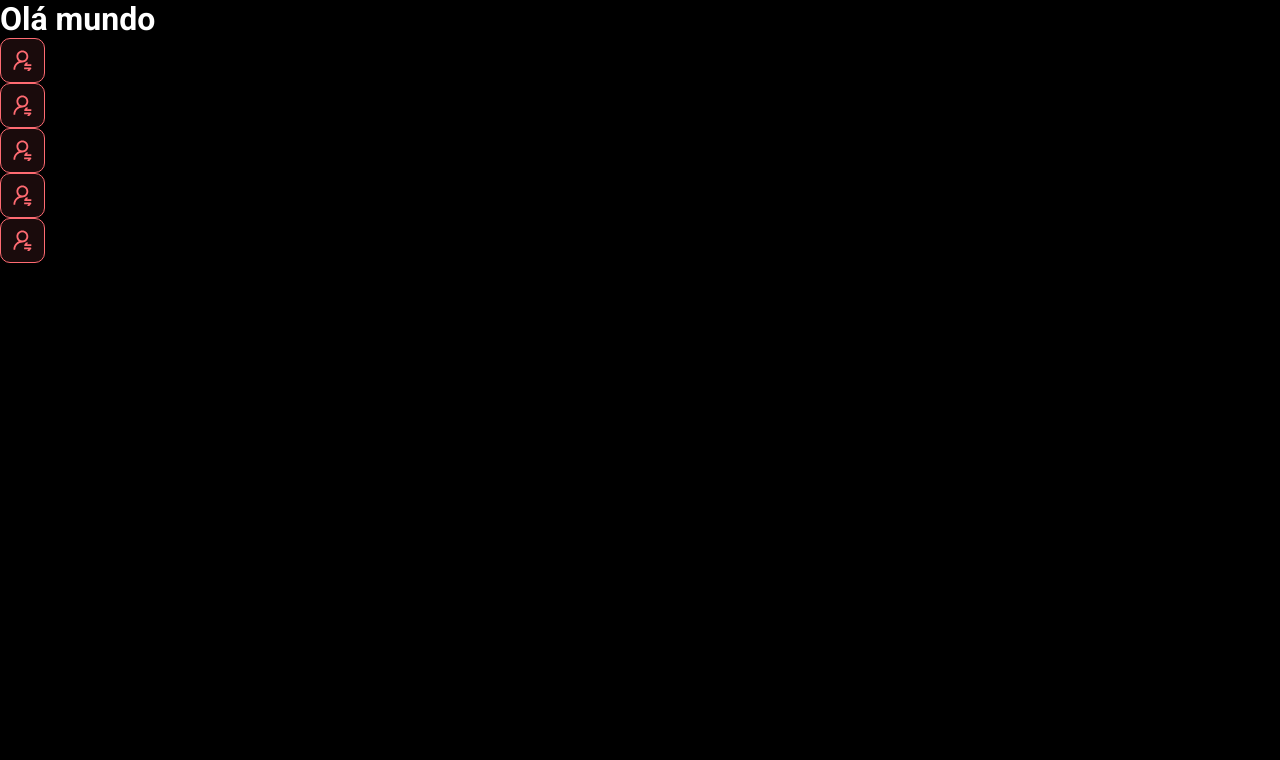
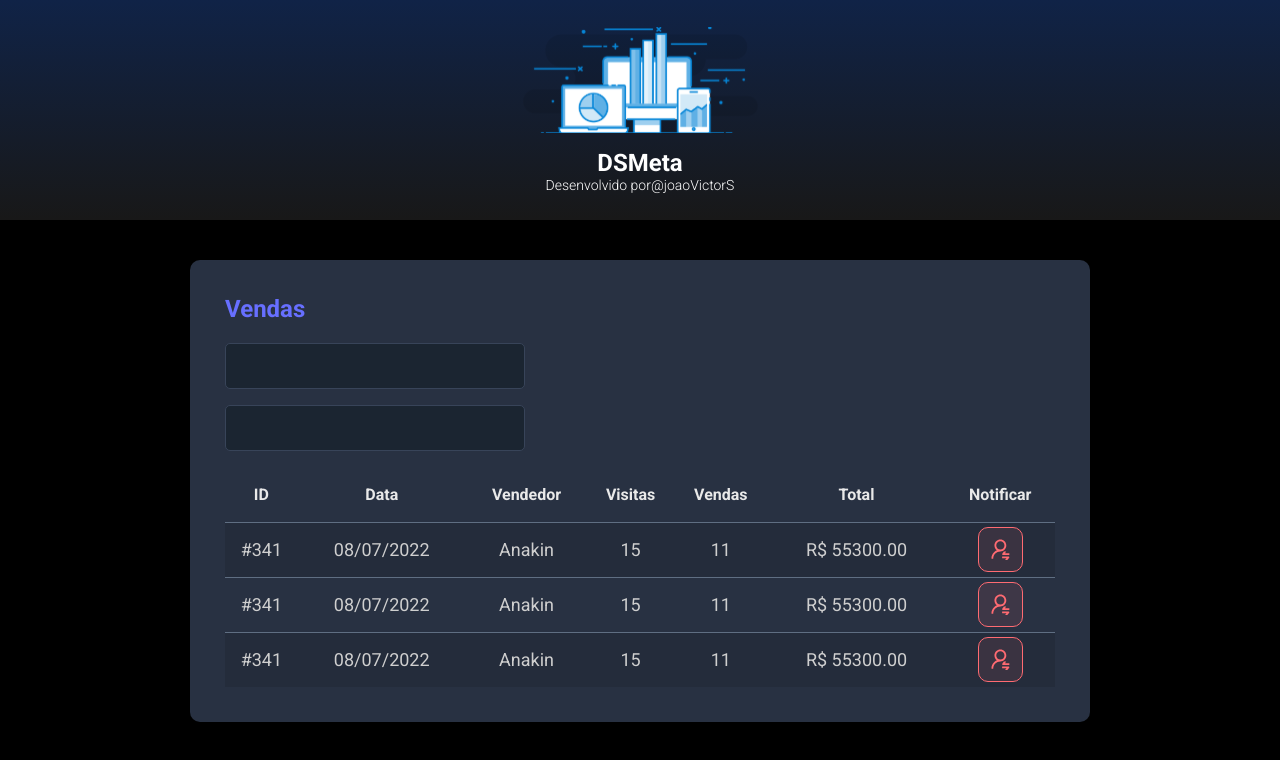
Before and after one commit to joaoVictorS/dsmeta, a React (Vite) app in the folder frontend/: page / in a window 1280 px wide. Shown: the top 760 px of the page. Built offline with nearby package versions, Linux system fonts and the light colour scheme.

Commit message:
other components

```diff
--- a/frontend/src/App.tsx
+++ b/frontend/src/App.tsx
@@ -1,15 +1,18 @@
-import NotificationButton from "./componentes/NotificationButton"
+import Header from "./componentes/header"
+import SalesCard from "./componentes/SalesCard"
 
 function App() {
   return (
     <>
-      <h1>Olá mundo</h1>
-      <NotificationButton />
-      <NotificationButton />
-      <NotificationButton />
-      <NotificationButton />
-      <NotificationButton />
 
+      <Header />
+      <main>
+        <section id="sales">
+          <div class="dsmeta-container">
+            <SalesCard />
+          </div>
+        </section>
+      </main>
     </>
   )
 }
--- a/frontend/src/componentes/NotificationButton/stylle.css
+++ b/frontend/src/componentes/NotificationButton/stylle.css
@@ -13,3 +13,12 @@
   .dsmeta-red-btn img {
       width: 19px;
   }
+  .dsmeta-container {
+    width: 100%;
+    max-width: 900px;
+    margin: 0 auto;
+  }
+
+  #sales {
+    padding: 40px 10px;
+  }
--- /dev/null
+++ b/frontend/src/componentes/SalesCard/index.tsx
@@ -0,0 +1,88 @@
+import icone from "../../assets/img/notification-icon.svg"
+import "./stylle.css"
+
+function SalesCard() {
+    return (
+        <>
+
+            <div className="dsmeta-card">
+                <h2 className="dsmeta-sales-title">Vendas</h2>
+                <div>
+                    <div className="dsmeta-form-control-container">
+                        <input className="dsmeta-form-control" type="text" />
+                    </div>
+                    <div className="dsmeta-form-control-container">
+                        <input className="dsmeta-form-control" type="text" />
+                    </div>
+                </div>
+
+                <div>
+                    <table className="dsmeta-sales-table">
+                        <thead>
+                            <tr>
+                                <th className="show992">ID</th>
+                                <th className="show576">Data</th>
+                                <th>Vendedor</th>
+                                <th className="show992">Visitas</th>
+                                <th className="show992">Vendas</th>
+                                <th>Total</th>
+                                <th>Notificar</th>
+                            </tr>
+                        </thead>
+                        <tbody>
+                            <tr>
+                                <td className="show992">#341</td>
+                                <td className="show576">08/07/2022</td>
+                                <td>Anakin</td>
+                                <td className="show992">15</td>
+                                <td className="show992">11</td>
+                                <td>R$ 55300.00</td>
+                                <td>
+                                    <div className="dsmeta-red-btn-container">
+                                        <div className="dsmeta-red-btn">
+                                            <img src={icone} alt="Notificar" />
+                                        </div>
+                                    </div>
+                                </td>
+                            </tr>
+                            <tr>
+                                <td className="show992">#341</td>
+                                <td className="show576">08/07/2022</td>
+                                <td>Anakin</td>
+                                <td className="show992">15</td>
+                                <td className="show992">11</td>
+                                <td>R$ 55300.00</td>
+                                <td>
+                                    <div className="dsmeta-red-btn-container">
+                                        <div className="dsmeta-red-btn">
+                                            <img src={icone} alt="Notificar" />
+                                        </div>
+                                    </div>
+                                </td>
+                            </tr>
+                            <tr>
+                                <td className="show992">#341</td>
+                                <td className="show576">08/07/2022</td>
+                                <td>Anakin</td>
+                                <td className="show992">15</td>
+                                <td className="show992">11</td>
+                                <td>R$ 55300.00</td>
+                                <td>
+                                    <div className="dsmeta-red-btn-container">
+                                        <div className="dsmeta-red-btn">
+                                            <img src={icone} alt="Notificar" />
+                                        </div>
+                                    </div>
+                                </td>
+                            </tr>
+                        </tbody>
+
+                    </table>
+                </div>
+
+            </div>
+        </>
+    )
+}
+
+export default SalesCard
--- /dev/null
+++ b/frontend/src/componentes/SalesCard/stylle.css
@@ -0,0 +1,123 @@
+.dsmeta-card {
+    background-color: #283142;
+    border-radius: 10px;
+    padding: 30px 10px;
+  }
+
+  .dsmeta-container {
+    width: 100%;
+    max-width: 900px;
+    margin: 0 auto;
+  }
+
+  #sales {
+    padding: 40px 10px;
+  }
+
+  .dsmeta-sales-title {
+    color: #676fff;
+    font-size: 24px;
+    margin-bottom: 20px;
+  }
+
+  .dsmeta-form-control-container {
+    margin-bottom: 16px;
+    max-width: 300px;
+  }
+
+  .dsmeta-form-control {
+    width: 100%;
+    height: 46px;
+    background-color: #1b2531;
+    border: 1px solid #384459;
+    border-radius: 5px;
+    color: #9aaabe;
+    padding: 0 20px;
+    font-size: 18px;
+  }
+
+  .dsmeta-sales-table {
+    width: 100%;
+    border-spacing: 0;
+    border-collapse: collapse;
+  }
+
+  .dsmeta-sales-table thead {
+    height: 55px;
+    font-size: 16px;
+    color: #e9e9e9;
+    font-weight: 700;
+  }
+
+  .dsmeta-sales-table tbody {
+    font-size: 14px;
+    font-weight: 400;
+    color: #cfcfcf;
+    text-align: center;
+  }
+
+  .dsmeta-sales-table tbody tr {
+    height: 74px;
+    border-top: 1px solid #5f6e82;
+  }
+
+  .dsmeta-sales-table tbody tr:hover > td {
+    background-color: #384459;
+  }
+
+  .dsmeta-sales-table tbody tr:nth-child(odd) {
+    background-color: #242c3b;
+  }
+
+  .dsmeta-red-btn-container {
+      display: flex;
+      justify-content: center;
+  }
+
+  .dsmeta-red-btn {
+    height: 45px;
+    width: 45px;
+    background: rgba(255, 107, 114, 0.1);
+    border: 1px solid #ff6b72;
+    border-radius: 10px;
+    display: flex;
+    align-items: center;
+    justify-content: center;
+    cursor: pointer;
+  }
+
+  .dsmeta-red-btn img {
+      width: 19px;
+  }
+
+  .show576 {
+      display: none;
+  }
+
+  .show992 {
+      display: none;
+  }
+
+  @media (min-width: 576px) {
+      .show576 {
+          display: table-cell;
+      }
+
+      .dsmeta-card {
+          padding: 35px;
+      }
+
+      .dsmeta-sales-table tbody tr {
+          height: 55px;
+      }
+
+      .dsmeta-sales-table tbody {
+          font-size: 18px;
+      }
+  }
+
+  @media (min-width: 992px) {
+      .show992 {
+          display: table-cell;
+      }
+  }
--- /dev/null
+++ b/frontend/src/componentes/header/index.tsx
@@ -0,0 +1,20 @@
+import NotificationButton from "./componentes/NotificationButton"
+import logo from "../../assets/img/logo.svg"
+import './stylle.css'
+
+function Header() {
+    return (
+        <header>
+            <div className="dsmeta-logo-container">
+                <img src={logo} alt="DSMeta" />
+                <h1>DSMeta</h1>
+                <p>
+                    Desenvolvido por
+                    <a href="https://github.com/joaoVictorS">@joaoVictorS</a>
+                </p>
+            </div>
+        </header>
+    )
+}
+
+export default Header
--- /dev/null
+++ b/frontend/src/componentes/header/stylle.css
@@ -0,0 +1,27 @@
+header {
+    background: linear-gradient(180deg, #102347 0%, #181818 100%);
+    height: 220px;
+    display: flex;
+    align-items: center;
+    justify-content: center;
+  }
+
+  .dsmeta-logo-container {
+    display: flex;
+    flex-direction: column;
+    align-items: center;
+  }
+
+  .dsmeta-logo-container img {
+    width: 235px;
+  }
+
+  .dsmeta-logo-container h1 {
+    margin-top: 15px;
+    font-size: 24px;
+  }
+
+  .dsmeta-logo-container p {
+    font-size: 14px;
+    font-weight: 300;
+  }
--- a/frontend/src/index.css
+++ b/frontend/src/index.css
@@ -20,40 +20,6 @@
   text-decoration: none;
 }
 
-header {
-  background: linear-gradient(180deg, #102347 0%, #181818 100%);
-  height: 220px;
-  display: flex;
-  align-items: center;
-  justify-content: center;
-}
-
-.dsmeta-logo-container {
-  display: flex;
-  flex-direction: column;
-  align-items: center;
-}
-
-.dsmeta-logo-container img {
-  width: 235px;
-}
-
-.dsmeta-logo-container h1 {
-  margin-top: 15px;
-  font-size: 24px;
-}
-
-.dsmeta-logo-container p {
-  font-size: 14px;
-  font-weight: 300;
-}
-
-.dsmeta-card {
-  background-color: #283142;
-  border-radius: 10px;
-  padding: 30px 10px;
-}
-
 .dsmeta-container {
   width: 100%;
   max-width: 900px;
@@ -63,111 +29,3 @@
 #sales {
   padding: 40px 10px;
 }
-
-.dsmeta-sales-title {
-  color: #676fff;
-  font-size: 24px;
-  margin-bottom: 20px;
-}
-
-.dsmeta-form-control-container {
-  margin-bottom: 16px;
-  max-width: 300px;
-}
-
-.dsmeta-form-control {
-  width: 100%;
-  height: 46px;
-  background-color: #1b2531;
-  border: 1px solid #384459;
-  border-radius: 5px;
-  color: #9aaabe;
-  padding: 0 20px;
-  font-size: 18px;
-}
-
-.dsmeta-sales-table {
-  width: 100%;
-  border-spacing: 0;
-  border-collapse: collapse;
-}
-
-.dsmeta-sales-table thead {
-  height: 55px;
-  font-size: 16px;
-  color: #e9e9e9;
-  font-weight: 700;
-}
-
-.dsmeta-sales-table tbody {
-  font-size: 14px;
-  font-weight: 400;
-  color: #cfcfcf;
-  text-align: center;
-}
-
-.dsmeta-sales-table tbody tr {
-  height: 74px;
-  border-top: 1px solid #5f6e82;
-}
-
-.dsmeta-sales-table tbody tr:hover > td {
-  background-color: #384459;
-}
-
-.dsmeta-sales-table tbody tr:nth-child(odd) {
-  background-color: #242c3b;
-}
-
-.dsmeta-red-btn-container {
-    display: flex;
-    justify-content: center;
-}
-
-.dsmeta-red-btn {
-  height: 45px;
-  width: 45px;
-  background: rgba(255, 107, 114, 0.1);
-  border: 1px solid #ff6b72;
-  border-radius: 10px;
-  display: flex;
-  align-items: center;
-  justify-content: center;
-  cursor: pointer;
-}
-
-.dsmeta-red-btn img {
-    width: 19px;
-}
-
-.show576 {
-    display: none;
-}
-
-.show992 {
-    display: none;
-}
-
-@media (min-width: 576px) {
-    .show576 {
-        display: table-cell;
-    }
-
-    .dsmeta-card {
-        padding: 35px;
-    }
-
-    .dsmeta-sales-table tbody tr {
-        height: 55px;
-    }
-
-    .dsmeta-sales-table tbody {
-        font-size: 18px;
-    }
-}
-
-@media (min-width: 992px) {
-    .show992 {
-        display: table-cell;
-    }
-}
```
Also changed, not shown: frontend/src/assets/img/logo.svg (added).
